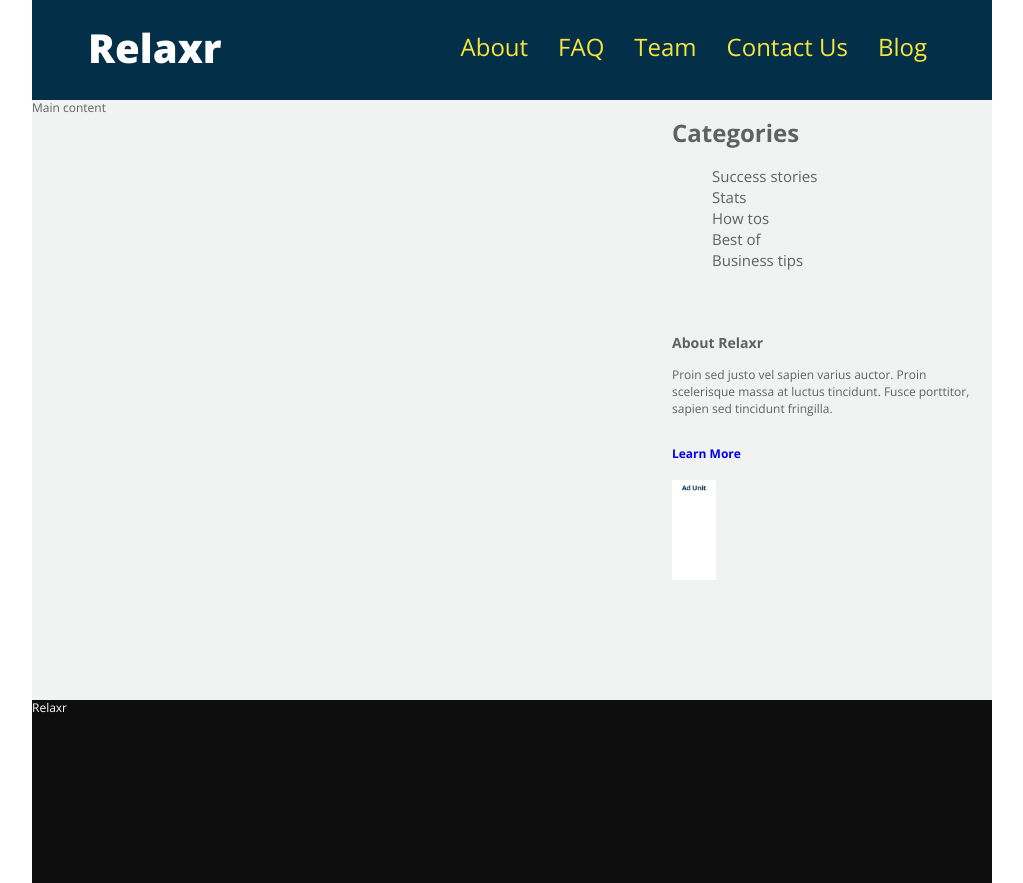
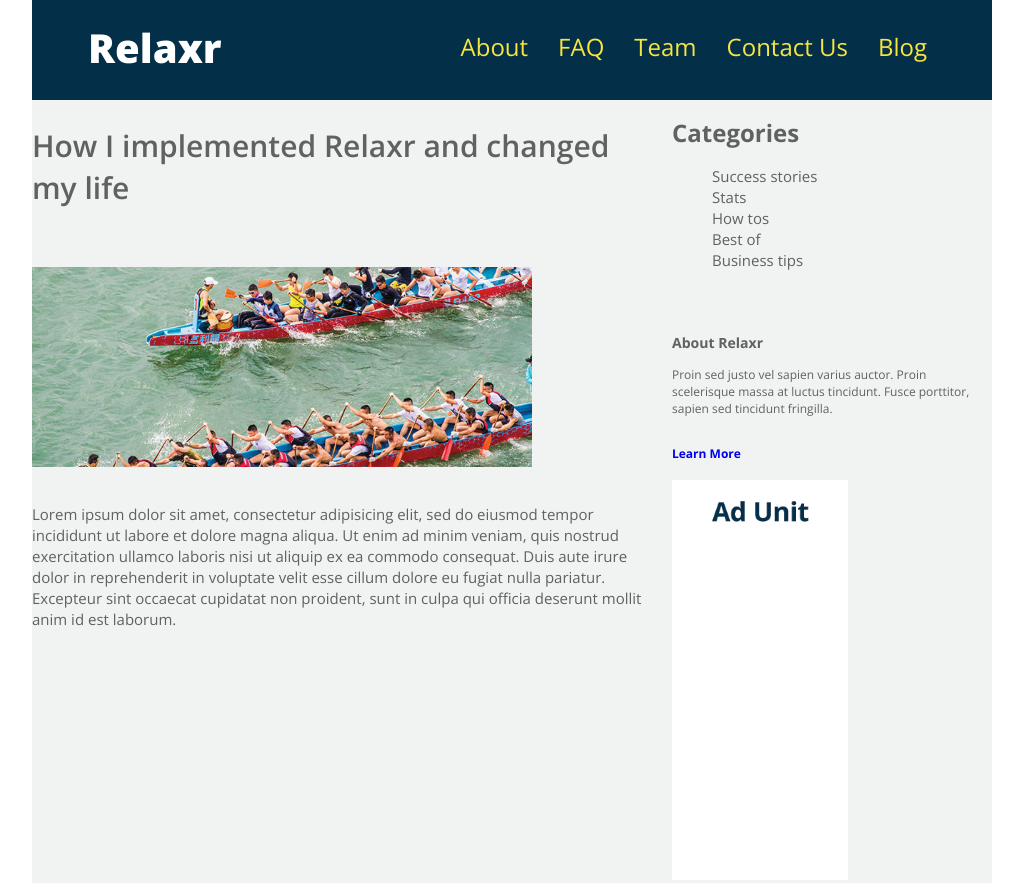
Before and after one commit to jennylove3/fewd-homework, a plain HTML site: page Week 3/Relaxr-Two-Column.html in a window 1280 px wide. Shown: the top 883 px of the page, without its empty margins (128-1151 px from the left). Drawn offline with nearby package versions, Linux system fonts and the light colour scheme.

Commit message:
More week 3 homework

```diff
--- a/Week 3/CSS/style.css
+++ b/Week 3/CSS/style.css
@@ -78,20 +78,28 @@ header {
   background-color: #F0F3F2;
   width: 610px;
   float: left;
-  height: 600px;
+  height: 1000px;
   margin-right: 20px;
   color: #606161;
   display: inline;
+  padding-right: 20;
+
+}
+.main p {
+  font-size: 15px;
 
 
-
+}
+.main h2 {
+  font-size: 30px;
+  font-weight: 600;
 }
 
 .sidebar {
   background-color: #F0F3F2;
   float: left;
   width: 330px;
-  height: 600px;
+  height: 1000px;
   padding-left: 10px;
   color: #606161;
 }
@@ -130,7 +138,7 @@ nav a {
 }
 
 nav a:hover {
-    background: #111;
+    background:rgba(207, 197, 230, 0.38);
 }
 
 .sidebar ul {
@@ -149,24 +157,22 @@ nav a:hover {
   margin-left: 56px;
   font-size: 40px;
   font-weight: 900;
-
-/* .logo2 {
-
-  margin-top: 20px;
+}
+.logo2 {
+  margin-top: 40px;
   margin-left: 56px;
+  padding-top: 20px;
+}
+.logo2 h1 {
   font-size: 40px;
   font-weight: 900;
+  color: #f8e53d!important ;
+}
 
-}*/
-
-
-}
 footer {
   background-color: #0e0e0e;
   color: white;
   height: 400px;
-
-
 }
 
 /******************************************
--- a/Week 3/Relaxr-Two-Column.html
+++ b/Week 3/Relaxr-Two-Column.html
@@ -30,7 +30,14 @@
 			</header>
 
       <div class="main">
-      Main content</div>
+      <h2> How I implemented Relaxr and changed my life</h2>
+			<br><br>
+			<img width=500px src= "images/blog_photo1.jpg" alt= "boats">
+			<br><br>
+				<p> Lorem ipsum dolor sit amet, consectetur adipisicing elit, sed do eiusmod tempor
+					incididunt ut labore et dolore magna aliqua. Ut enim ad minim veniam, quis nostrud
+					exercitation ullamco laboris nisi ut aliquip ex ea commodo consequat. Duis aute irure dolor in reprehenderit in voluptate velit esse cillum dolore eu fugiat nulla pariatur. Excepteur sint occaecat cupidatat non proident, sunt in culpa qui officia deserunt mollit anim id est laborum.</p>
+		</div>
       <div class="sidebar">
  <h1> Categories </h1>
       <ul> <li>Success stories
@@ -47,11 +54,11 @@
           <br>
           <a href="#"> <b>Learn More</b></a>
           <br><br>
-          <img height=100px src="images/ad-unit.png" alt="Ad Here">
+          <img height=400px src="images/ad-unit.png" alt="Ad Here">
       </div>
 			<footer class= clear>
-				<div class=="logo">
-          Relaxr
+				<div class="logo2">
+        <h1>  Relaxr <h1>
         </div>
 			</footer>
 		</div><!-- #container -->
```
